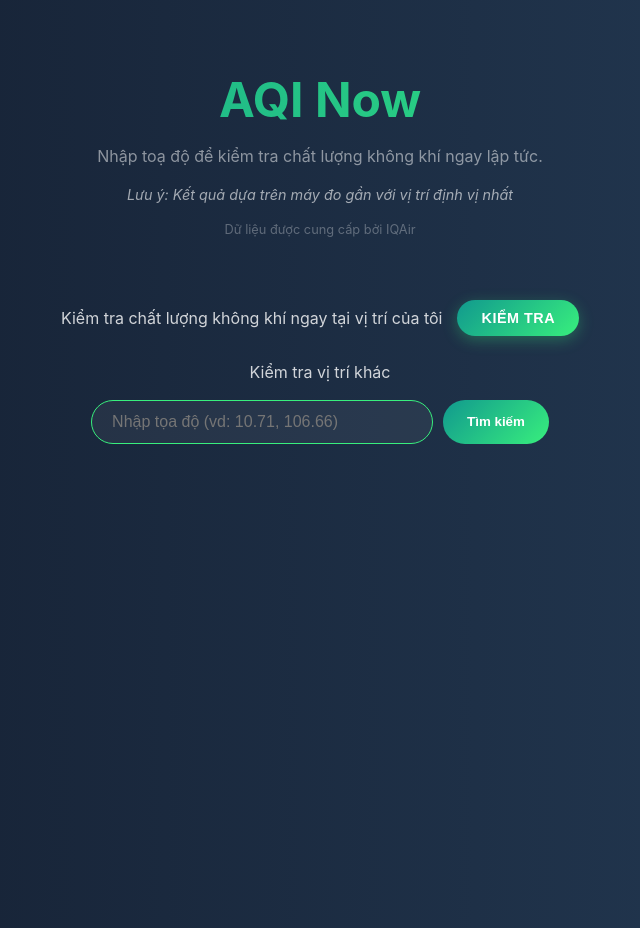
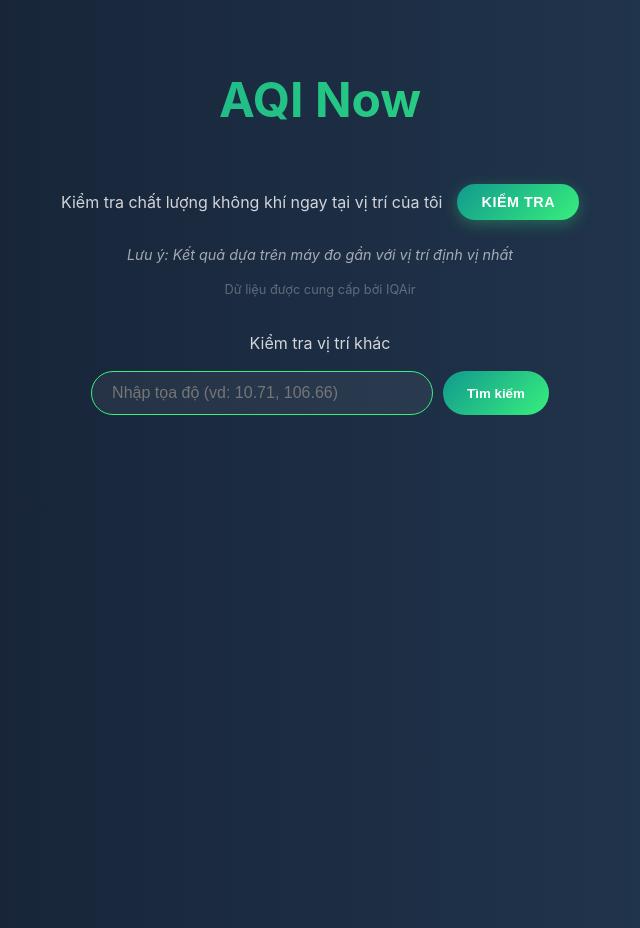
Before and after one commit to tinbeta/aqinow1, a React (Vite) app: page / in a window 1280 px wide. Shown: the whole page, without its empty margins (320-960 px from the left). Built offline with nearby package versions, Linux system fonts and the light colour scheme.

Commit message:
refactor: relocate disclaimer and source text from App to LocationInput component

```diff
--- a/src/App.css
+++ b/src/App.css
@@ -58,19 +58,7 @@ header p {
   margin-top: 0.5rem;
 }
 
-.source-text {
-  font-size: 0.8rem;
-  color: rgba(255, 255, 255, 0.3);
-  margin-top: 0.2rem;
-}
 
-.disclaimer {
-  font-style: italic;
-  font-size: 0.9rem;
-  margin-top: 1rem !important;
-  /* Add separation from title/desc */
-  color: rgba(255, 255, 255, 0.6);
-}
 
 main {
   flex: 1;
--- a/src/App.jsx
+++ b/src/App.jsx
@@ -38,9 +38,7 @@ function App() {
     <div className="app-container">
       <header>
         <h1>AQI Now</h1>
-        <p>Nhập toạ độ để kiểm tra chất lượng không khí ngay lập tức.</p>
-        <p className="disclaimer">Lưu ý: Kết quả dựa trên máy đo gần với vị trí định vị nhất</p>
-        <p className="source-text">Dữ liệu được cung cấp bởi IQAir</p>
+
       </header>
 
       <main>
--- a/src/components/LocationInput.css
+++ b/src/components/LocationInput.css
@@ -58,6 +58,22 @@
 .my-location-text {
     font-size: 1rem;
     color: rgba(255, 255, 255, 0.8);
+}
+
+.disclaimer-text {
+    text-align: center;
+    font-style: italic;
+    font-size: 0.9rem;
+    margin-top: 0.5rem;
+    color: rgba(255, 255, 255, 0.6);
+}
+
+.source-text {
+    text-align: center;
+    font-size: 0.8rem;
+    color: rgba(255, 255, 255, 0.3);
+    margin-top: 0.2rem;
+    margin-bottom: 2rem;
 }
 
 .other-location-label {
--- a/src/components/LocationInput.jsx
+++ b/src/components/LocationInput.jsx
@@ -59,6 +59,9 @@ function LocationInput({ onSearch }) {
                 </button>
             </div>
 
+            <p className="disclaimer-text">Lưu ý: Kết quả dựa trên máy đo gần với vị trí định vị nhất</p>
+            <p className="source-text">Dữ liệu được cung cấp bởi IQAir</p>
+
             <div className="other-location-label">Kiểm tra vị trí khác</div>
             <form onSubmit={handleSubmit} className="input-form">
                 <input
```
